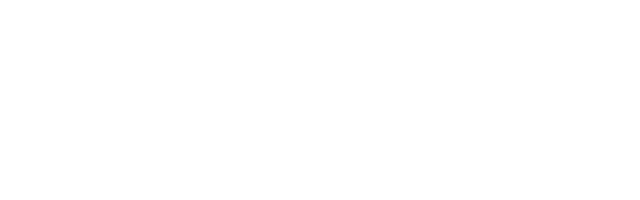
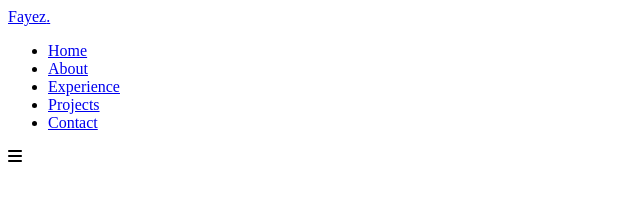
Before and after one commit to fayez-morsel/session-008-portfolio, a plain HTML site: page index.html in a window 1280 px wide. Shown: the whole page, without its empty margins (0-640 px from the left). Drawn offline with Linux system fonts and the light colour scheme.

Commit message:
structure header

```diff
--- a/index.html
+++ b/index.html
@@ -3,10 +3,25 @@
 <head>
     <meta charset="UTF-8">
     <meta name="viewport" content="width=device-width, initial-scale=1.0">
-    <title>My Portfolio</title>
-    <link rel="stylesheet" href="stlye.css">
+    <title>Fayez Morsel | Full Stack Developer</title>
+    <link rel="stylesheet" href="https://cdnjs.cloudflare.com/ajax/libs/font-awesome/6.4.0/css/all.min.css">
+    <link href="https://fonts.googleapis.com/css2?family=Poppins:wght@300;400;500;600;700&family=Montserrat:wght@700;800&display=swap" rel="stylesheet">
 </head>
 <body>
-
+     <header>
+        <div class="header-container container">
+            <a href="#" class="logo">Fayez<span>.</span></a>
+            <ul class="nav-links">
+                <li><a href="#hero">Home</a></li>
+                <li><a href="#about">About</a></li>
+                <li><a href="#experience">Experience</a></li>
+                <li><a href="#projects">Projects</a></li>
+                <li><a href="#contact">Contact</a></li>
+            </ul>
+            <div class="hamburger">
+                <i class="fas fa-bars"></i>
+            </div>
+        </div>
+    </header>
 </body>
 </html>
```
